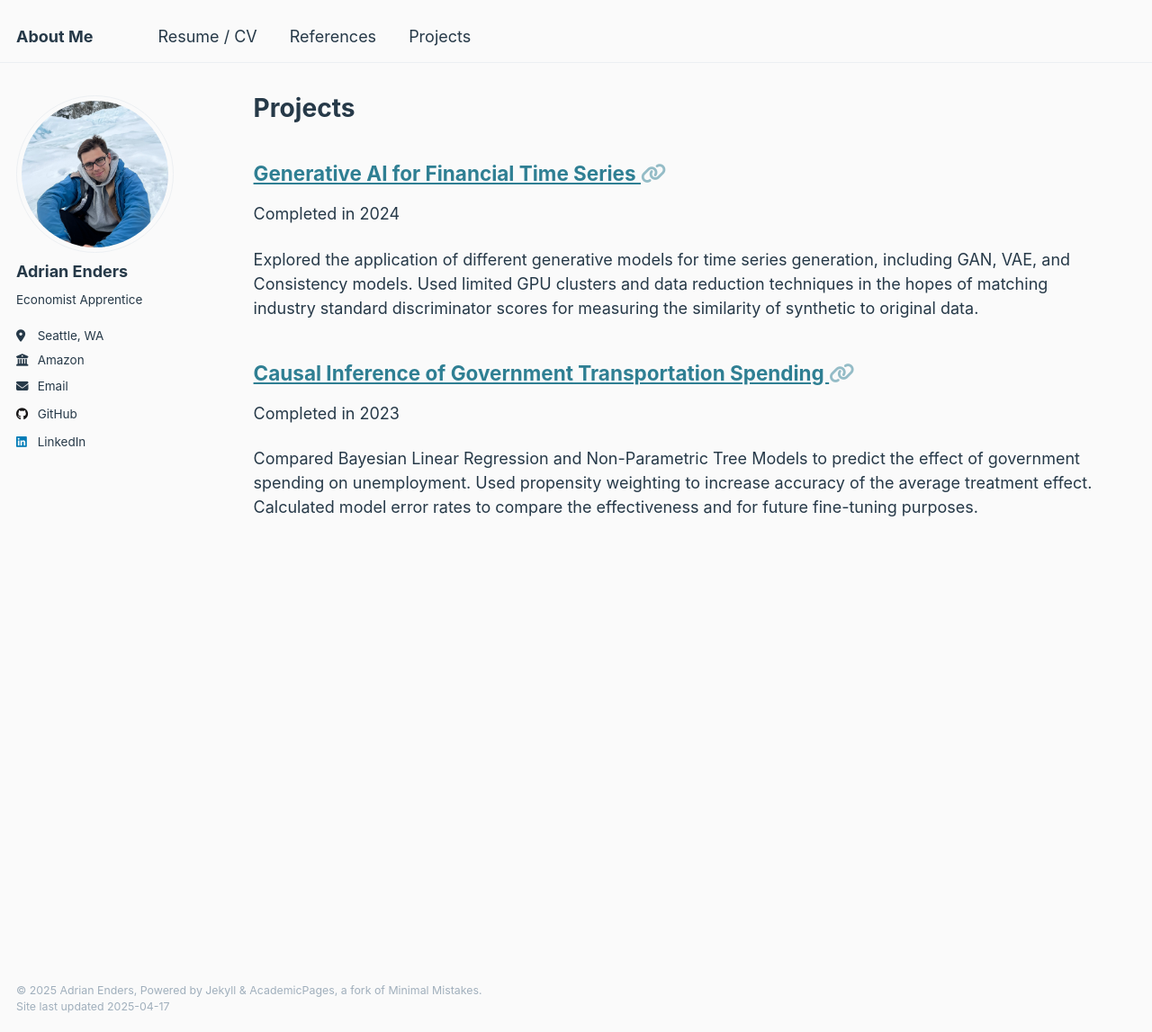
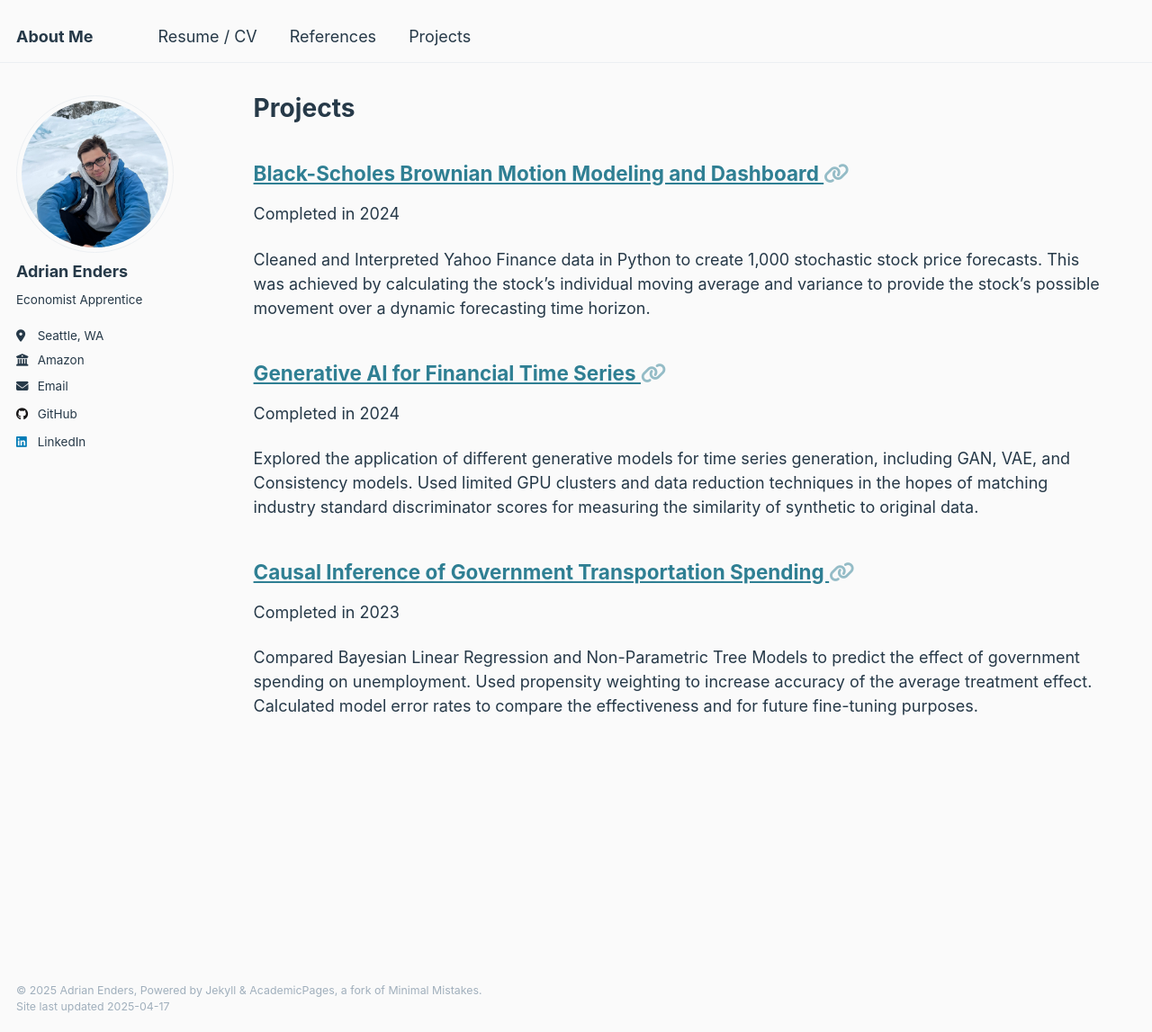
Before and after one commit to ae4292/ae4292.github.io, a Jekyll site: the page built from _pages/Projects.md, in a window 1280 px wide and 1147 px high. Shown: the whole window at 90% size. Built offline with Jekyll 4.4.1, drawn with Linux system fonts in a browser that asks for light colours.

Commit message:
Update Project_3.md

```diff
--- a/_projects/Project_3.md
+++ b/_projects/Project_3.md
@@ -1,5 +1,9 @@
-
-
+---
+title: "Black-Scholes Brownian Motion Modeling and Dashboard"
+collection: projects
+link: https://github.com/ae4292/Asset-Pricing-Projects/tree/main
+date: 2024-05-10
+---
 
 Cleaned and Interpreted Yahoo Finance data in Python to create 1,000 stochastic stock price forecasts. This was
 achieved by calculating the stock’s individual moving average and variance to provide the stock's possible
```
